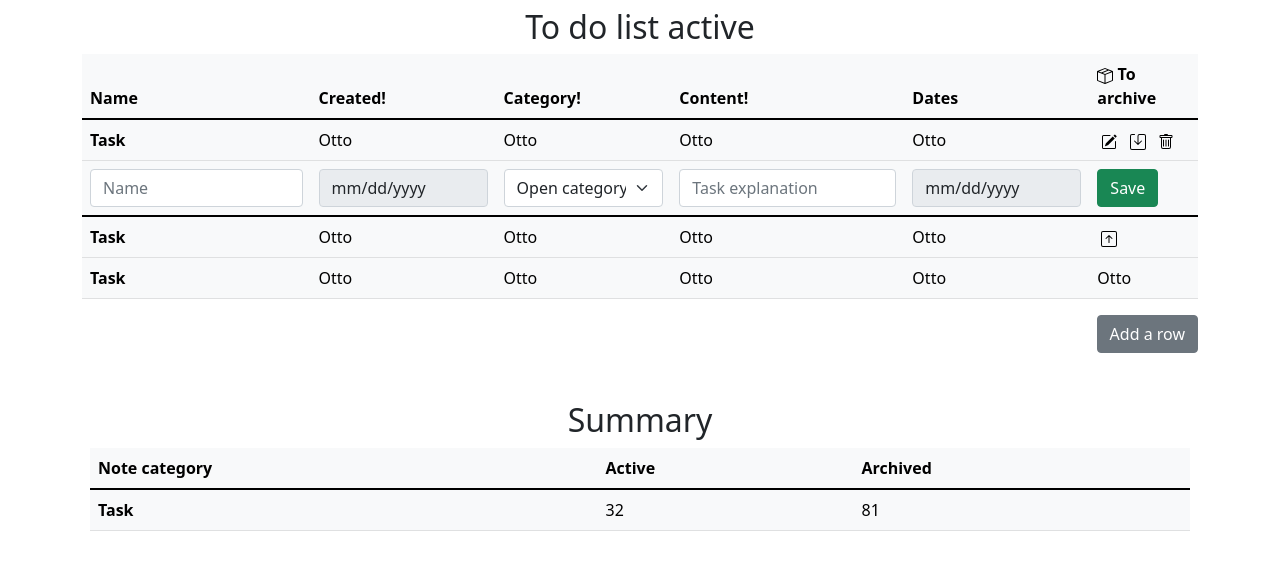
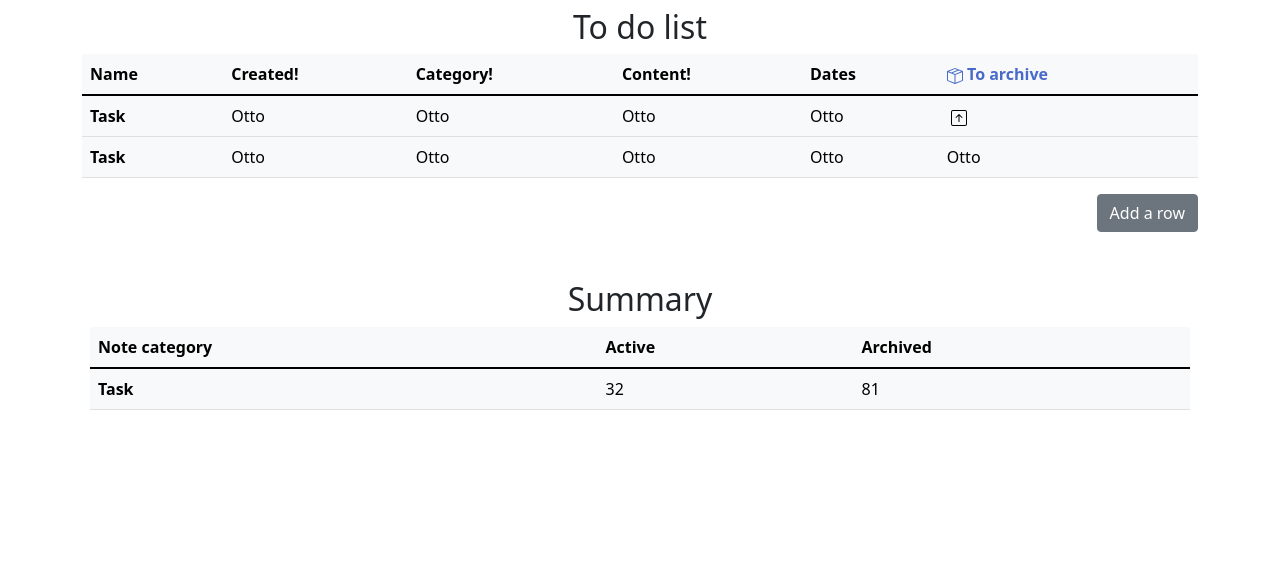
Before and after one commit to RomanFPL/js-ToDo-list, a website with bundled scripts: page src/index.html in a window 1280 px wide. Both pictures are taken after a click on the element "To archive". Built offline with nearby package versions, Linux system fonts and the light colour scheme.

Commit message:
Create Toggle To archive

```diff
--- a/src/assets/sass/style.sass
+++ b/src/assets/sass/style.sass
@@ -12,9 +12,20 @@
 	&.orange
 		&:hover
 			fill: #c9b648 !important
+	&.active
+		svg
+			fill: #486ac9
+		color: #486ac9
+
 
 .table-add-row
 	display: none
 
 	&.active
 		display: table-row
+
+.tbody-hidden
+	display: none
+
+.tbody-visible
+	display: contents
--- a/src/index.html
+++ b/src/index.html
@@ -31,11 +31,11 @@
 
             <div class="name-table m-2">
                 <h2 class="text-center">
-                    To do list active
+                    To do list
                 </h2>
             </div>
 
-            <table class="noute-table table table-light table-hover">
+            <table class="note-table table table-light table-hover">
                 <thead>
                     <tr>
                       <th scope="col">Name</th>
@@ -43,7 +43,7 @@
                       <th scope="col">Category!</th>
                       <th scope="col">Content!</th>
                       <th scope="col">Dates</th>
-                      <th scope="col" class="onIcon" >
+                      <th scope="col" class="toArchive onIcon" onmousedown="return false" onselectstart="return false">
                         <svg xmlns="http://www.w3.org/2000/svg" width="16" height="16" fill="currentColor" class="onIcon bi bi-box-seam" viewBox="0 0 16 16">
                             <path d="M8.186 1.113a.5.5 0 0 0-.372 0L1.846 3.5l2.404.961L10.404 2l-2.218-.887zm3.564 1.426L5.596 5 8 5.961 14.154 3.5l-2.404-.961zm3.25 1.7-6.5 2.6v7.922l6.5-2.6V4.24zM7.5 14.762V6.838L1 4.239v7.923l6.5 2.6zM7.443.184a1.5 1.5 0 0 1 1.114 0l7.129 2.852A.5.5 0 0 1 16 3.5v8.662a1 1 0 0 1-.629.928l-7.185 2.874a.5.5 0 0 1-.372 0L.63 13.09a1 1 0 0 1-.63-.928V3.5a.5.5 0 0 1 .314-.464L7.443.184z"/>
                         </svg>
@@ -51,7 +51,7 @@
                     </th>
                   </tr>
                 </thead>
-                <tbody>
+                <tbody class="note-table-main">
                   <tr>
                     <th scope="row">Task</th>
                     <td>Otto</td>
@@ -72,7 +72,7 @@
                         </svg>
                         </td>
                 </tr>
-                  <tr class="table-add-row active">
+                  <tr class="table-add-row">
                       <form action="#">
                           <th scope="row">
                             <input type="text" class="form-control" placeholder="Name" aria-label="Username" aria-describedby="basic-addon1" autocomplete="false">
@@ -100,7 +100,7 @@
                       </form>
                 </tr>
             </tbody>
-            <tbody>
+            <tbody class="note-table-archive tbody-hidden">
                 <tr>
                     <th scope="row">Task</th>
                     <td>Otto</td>
--- a/src/js/main.js
+++ b/src/js/main.js
@@ -1,2 +1,14 @@
 "use strict";
 import 'bootstrap';
+
+const contentTable = document.querySelector(".note-table");
+const contentTableArchive = document.querySelector(".note-table-main");
+const contentTableCurent = document.querySelector(".note-table-archive");
+const switchArchive = document.querySelector(".toArchive");
+
+switchArchive.addEventListener("click", (e) => {
+    contentTableArchive.classList.toggle('tbody-hidden');
+    contentTableCurent.classList.toggle('tbody-hidden');
+    switchArchive.classList.toggle('active');
+    console.log("### tbales")
+});
```
Also changed, not shown: dist/assets/css/style.min.css, dist/assets/sass/style.sass, dist/index.html, dist/script.js, src/assets/css/style.min.css, 1 other file.
